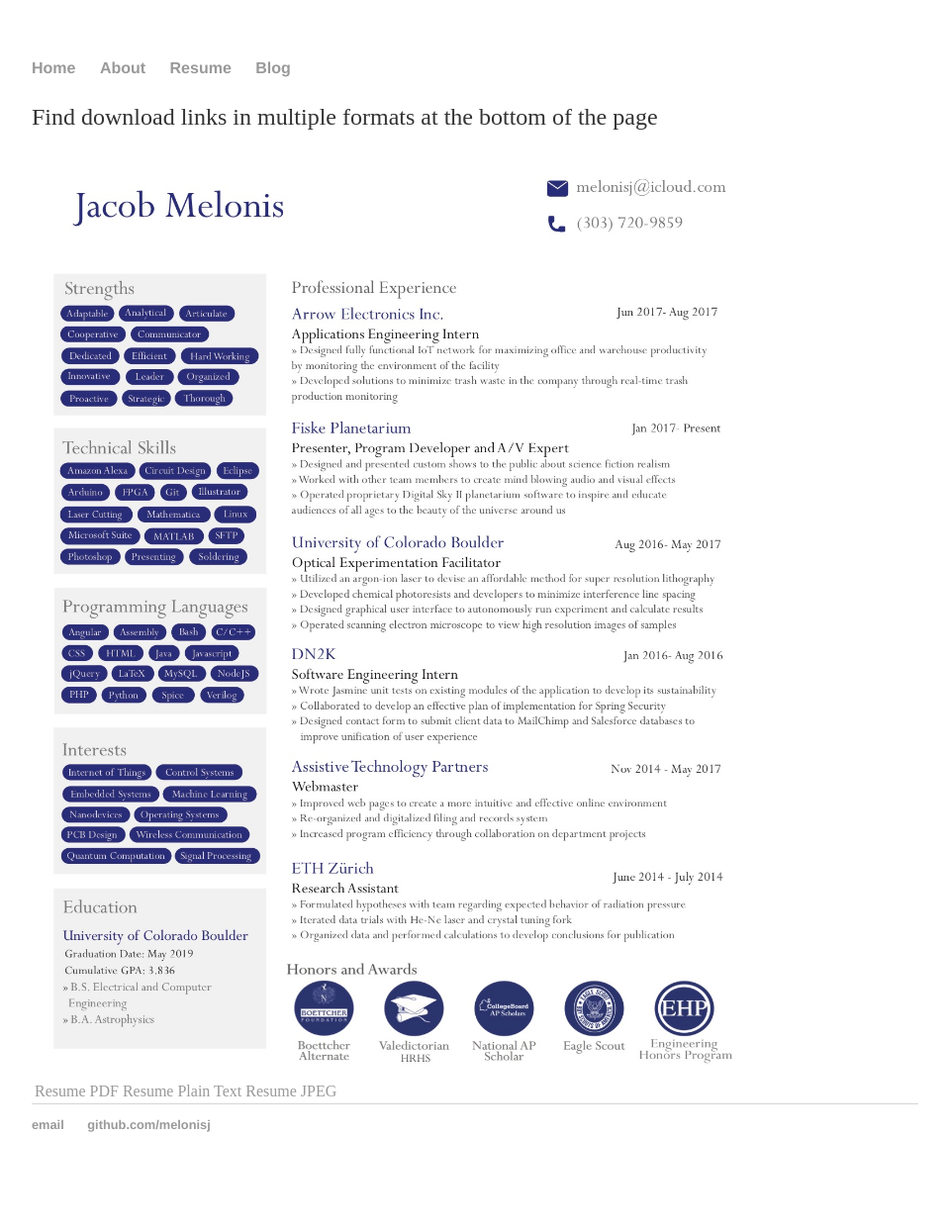
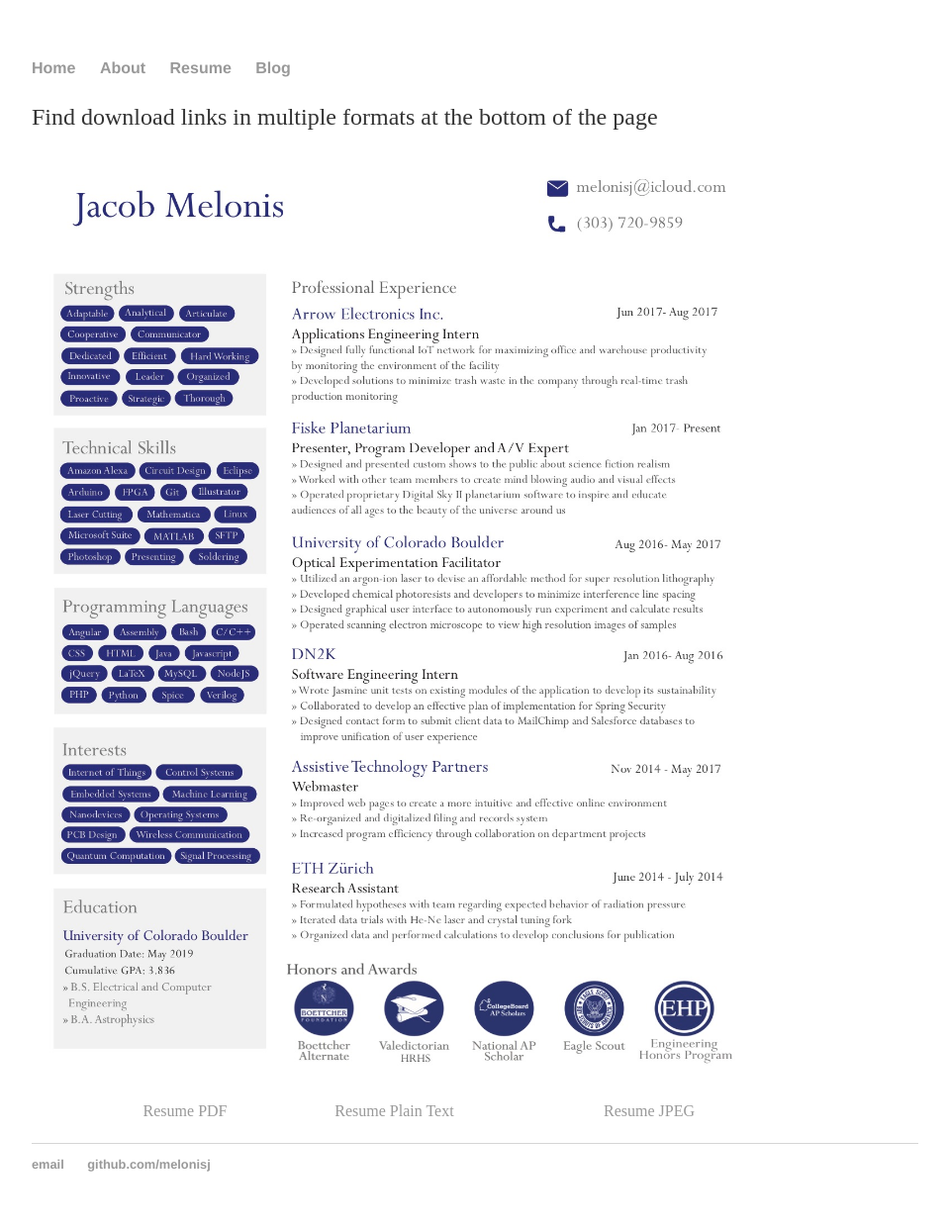
Before and after one commit to melonisj/melonisj.github.io, a Jekyll site: the page built from cv/index.html, in a window 1280 px wide. Shown: the whole page at 99% size, without its empty margins (160-1119 px from the left). Built offline with Jekyll 4.4.1, drawn with Linux system fonts in a browser that asks for light colours; before the commit the page ends 1204 px from its top, so only the background shows below that.

Commit message:
Update style.css for table

```diff
--- a/css/style.css
+++ b/css/style.css
@@ -41,3 +41,9 @@
 ul.posts li {
     list-style: none;
 }
+
+table.resume_links_table {
+    margin:0 auto;
+    width:80%;
+    padding:20px;
+}
```
